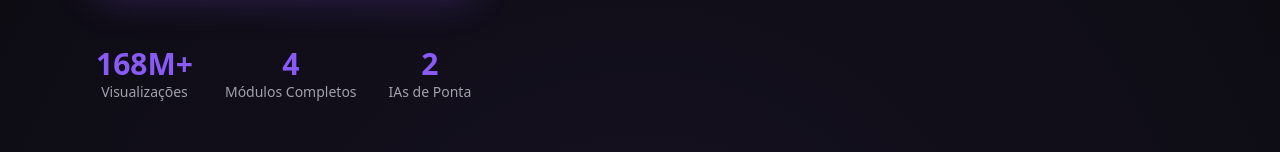
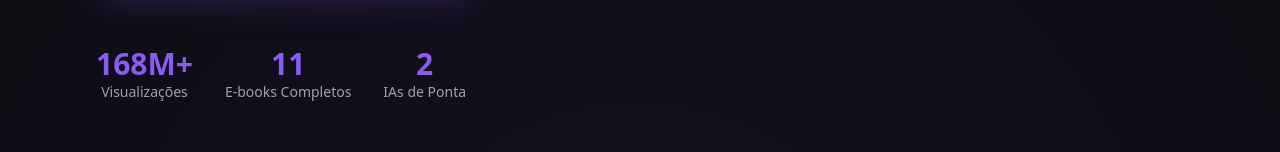
Before and after one commit to cosmozoico/veosora-vault, a React (Vite) app: page / in a window 1280 px wide. Shown: the part 530-682 px from the top of the page. Built offline with nearby package versions, Linux system fonts and the light colour scheme; the HTML template or start-up script is replaced by a standard one.

Commit message:
Update offer to 11 ebooks
Updated the sales page to reflect that there are now 11 ebooks included in the offer. This change was made in the hero section statistics and the pricing section benefits.

```diff
--- a/src/pages/Index.tsx
+++ b/src/pages/Index.tsx
@@ -59,8 +59,8 @@ const Index = () => {
               <div className="text-sm text-muted-foreground">Visualizações</div>
             </div>
             <div className="text-center">
-              <div className="text-3xl font-bold text-primary">4</div>
-              <div className="text-sm text-muted-foreground">Módulos Completos</div>
+              <div className="text-3xl font-bold text-primary">11</div>
+              <div className="text-sm text-muted-foreground">E-books Completos</div>
             </div>
             <div className="text-center">
               <div className="text-3xl font-bold text-primary">2</div>
@@ -240,7 +240,7 @@ const Index = () => {
             <div className="space-y-4 mb-8">
               <div className="flex items-center gap-3">
                 <Check className="w-6 h-6 text-accent flex-shrink-0" />
-                <span>4 E-books Completos (Básico ao Avançado)</span>
+                <span>11 E-books Completos (Básico ao Avançado)</span>
               </div>
               <div className="flex items-center gap-3">
                 <Check className="w-6 h-6 text-accent flex-shrink-0" />
```
